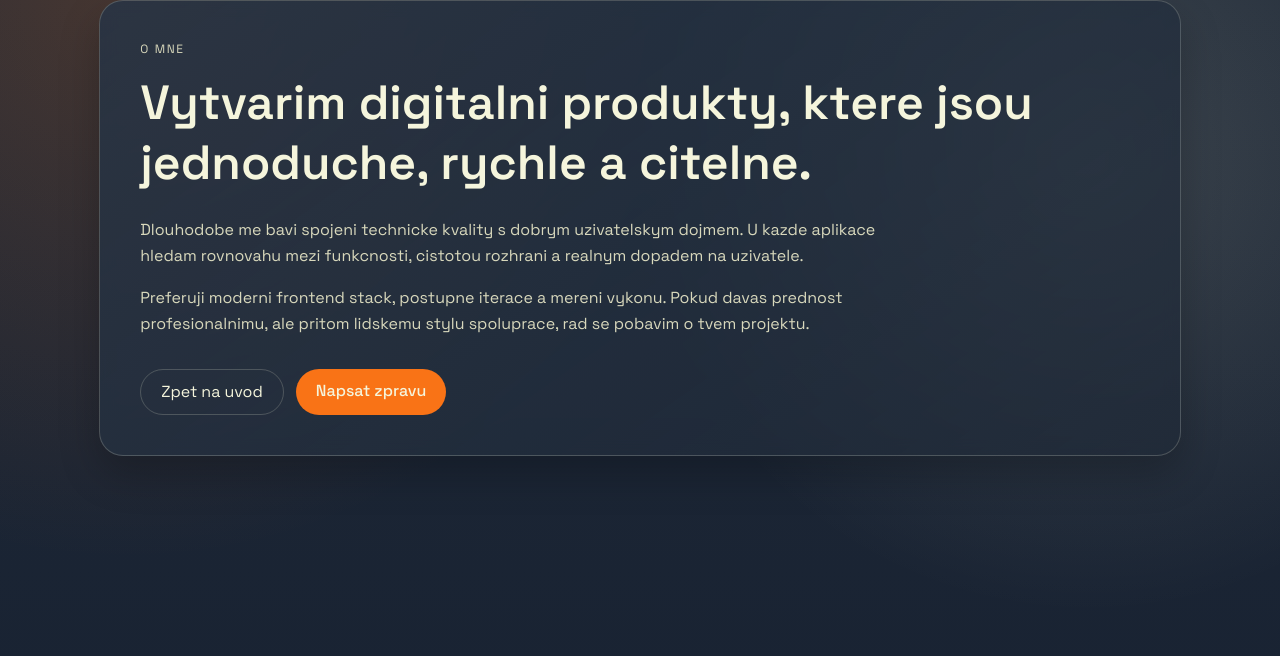
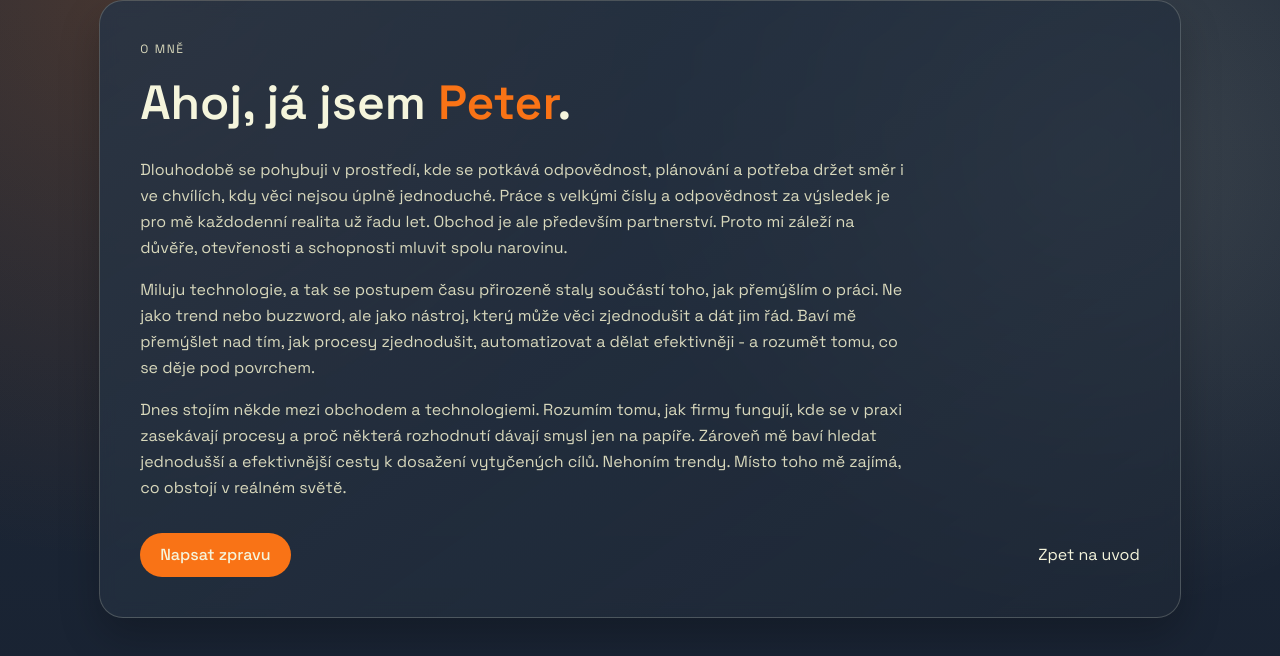
Before and after one commit to tlucekP/Web-test, a Next.js app: page /o-mne in a window 1280 px wide. Shown: the top 656 px of the page. Built offline with nearby package versions, Linux system fonts and the light colour scheme; no server answers.

Commit message:
Finalize about page flow and homepage text emphasis

```diff
--- a/app/o-mne/page.tsx
+++ b/app/o-mne/page.tsx
@@ -2,9 +2,9 @@ import type { Metadata } from "next";
 import Link from "next/link";
 
 export const metadata: Metadata = {
-  title: "O mne",
+  title: "O mně",
   description:
-    "Profil vyvojare, styl spoluprace a zamereni na moderni webove aplikace.",
+    "Ahoj, já jsem Peter. Obchod, technologie a rozhodnutí, která obstojí v reálném světě.",
   alternates: {
     canonical: "/o-mne",
   },
@@ -15,34 +15,46 @@ export default function AboutPage() {
     <main className="shell py-12 md:py-16">
       <section className="glass-card fade-up rounded-3xl p-7 md:p-10">
         <p className="mb-4 text-xs uppercase tracking-[0.14em] text-[var(--fg-muted)]">
-          O mne
+          O mně
         </p>
         <h1 className="text-3xl font-semibold leading-tight md:text-5xl">
-          Vytvarim digitalni produkty, ktere jsou jednoduche, rychle a citelne.
+          Ahoj, já jsem <span className="text-[#F97316]">Peter</span>.
         </h1>
         <p className="mt-6 max-w-3xl leading-relaxed text-[var(--fg-muted)]">
-          Dlouhodobe me bavi spojeni technicke kvality s dobrym uzivatelskym
-          dojmem. U kazde aplikace hledam rovnovahu mezi funkcnosti, cistotou
-          rozhrani a realnym dopadem na uzivatele.
+          Dlouhodobě se pohybuji v prostředí, kde se potkává odpovědnost,
+          plánování a potřeba držet směr i ve chvílích, kdy věci nejsou úplně
+          jednoduché. Práce s velkými čísly a odpovědnost za výsledek je pro mě
+          každodenní realita už řadu let. Obchod je ale především partnerství.
+          Proto mi záleží na důvěře, otevřenosti a schopnosti mluvit spolu
+          narovinu.
         </p>
         <p className="mt-4 max-w-3xl leading-relaxed text-[var(--fg-muted)]">
-          Preferuji moderni frontend stack, postupne iterace a mereni vykonu.
-          Pokud davas prednost profesionalnimu, ale pritom lidskemu stylu
-          spoluprace, rad se pobavim o tvem projektu.
+          Miluju technologie, a tak se postupem času přirozeně staly součástí
+          toho, jak přemýšlím o práci. Ne jako trend nebo buzzword, ale jako
+          nástroj, který může věci zjednodušit a dát jim řád. Baví mě
+          přemýšlet nad tím, jak procesy zjednodušit, automatizovat a dělat
+          efektivněji - a rozumět tomu, co se děje pod povrchem.
         </p>
-        <div className="mt-8 flex flex-wrap gap-3">
-          <Link
-            href="/"
-            className="rounded-full border border-[var(--border-soft)] px-5 py-2.5 transition hover:bg-[var(--accent-soft)]"
-          >
-            Zpet na uvod
-          </Link>
+        <p className="mt-4 max-w-3xl leading-relaxed text-[var(--fg-muted)]">
+          Dnes stojím někde mezi obchodem a technologiemi. Rozumím tomu, jak
+          firmy fungují, kde se v praxi zasekávají procesy a proč některá
+          rozhodnutí dávají smysl jen na papíře. Zároveň mě baví hledat
+          jednodušší a efektivnější cesty k dosažení vytyčených cílů. Nehoním
+          trendy. Místo toho mě zajímá, co obstojí v reálném světě.
+        </p>
+        <div className="mt-8 flex flex-wrap items-center justify-between gap-4">
           <Link
             href="/#kontakt"
             className="rounded-full bg-[var(--accent)] px-5 py-2.5 font-medium text-[#111827] transition hover:brightness-110"
           >
             Napsat zpravu
           </Link>
+          <Link
+            href="/"
+            className="text-[#F5F5DC] underline-offset-4 transition hover:underline"
+          >
+            Zpet na uvod
+          </Link>
         </div>
       </section>
     </main>
--- a/app/page.tsx
+++ b/app/page.tsx
@@ -23,7 +23,7 @@ export default function Home() {
             Peter Tlučhoř
           </a>
           <div className="flex items-center gap-4 text-[0.92rem] text-[var(--fg-muted)] md:gap-6">
-            <a href="#o-mne">O mně</a>
+            <Link href="/o-mne">O mně</Link>
             <a href="#projekty">Projekty</a>
             <a href="#kontakt">Kontakt</a>
           </div>
@@ -76,6 +76,35 @@ export default function Home() {
               aria-hidden="true"
             />
           </div>
+        </section>
+
+        <section className="fade-up px-1 text-center">
+          <p className="mx-auto max-w-3xl text-lg leading-relaxed text-[#F5F5DC] md:text-[1.32rem] md:leading-9">
+            <span
+              className="text-[#F97316]"
+              style={{ fontSize: "calc(1em + 1px)" }}
+            >
+              Obchod
+            </span>{" "}
+            je pro mě o lidech i výsledcích.
+            <br />
+            <span
+              className="text-[#F97316]"
+              style={{ fontSize: "calc(1em + 1px)" }}
+            >
+              Technologie
+            </span>{" "}
+            používám tam, kde pomáhají věci zjednodušit a posunout dál.
+            <br />
+            Zajímá mě, co skutečně{" "}
+            <span
+              className="text-[#F5F5DC]"
+              style={{ fontSize: "calc(1em + 1px)" }}
+            >
+              funguje
+            </span>{" "}
+            v praxi.
+          </p>
         </section>
 
         <section
```
Also changed, not shown: 2 other files (tests, documents, lock files or other folders).
